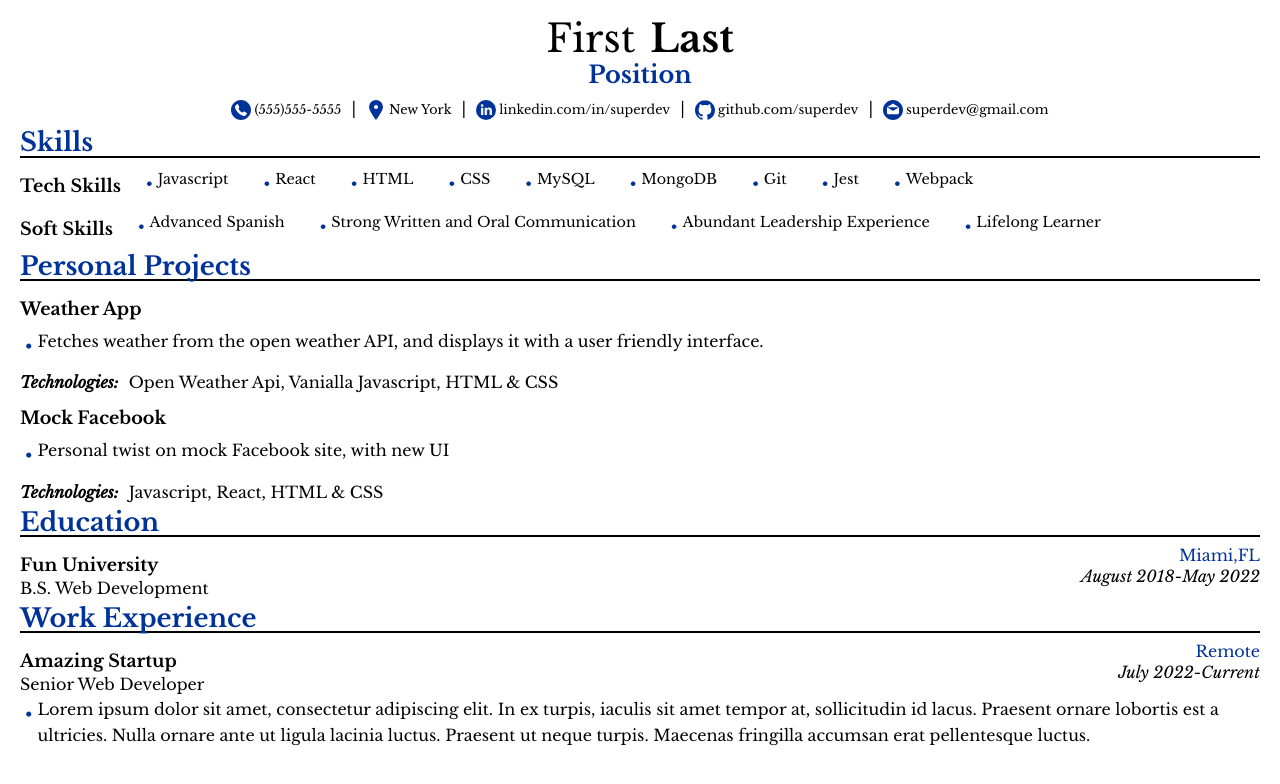
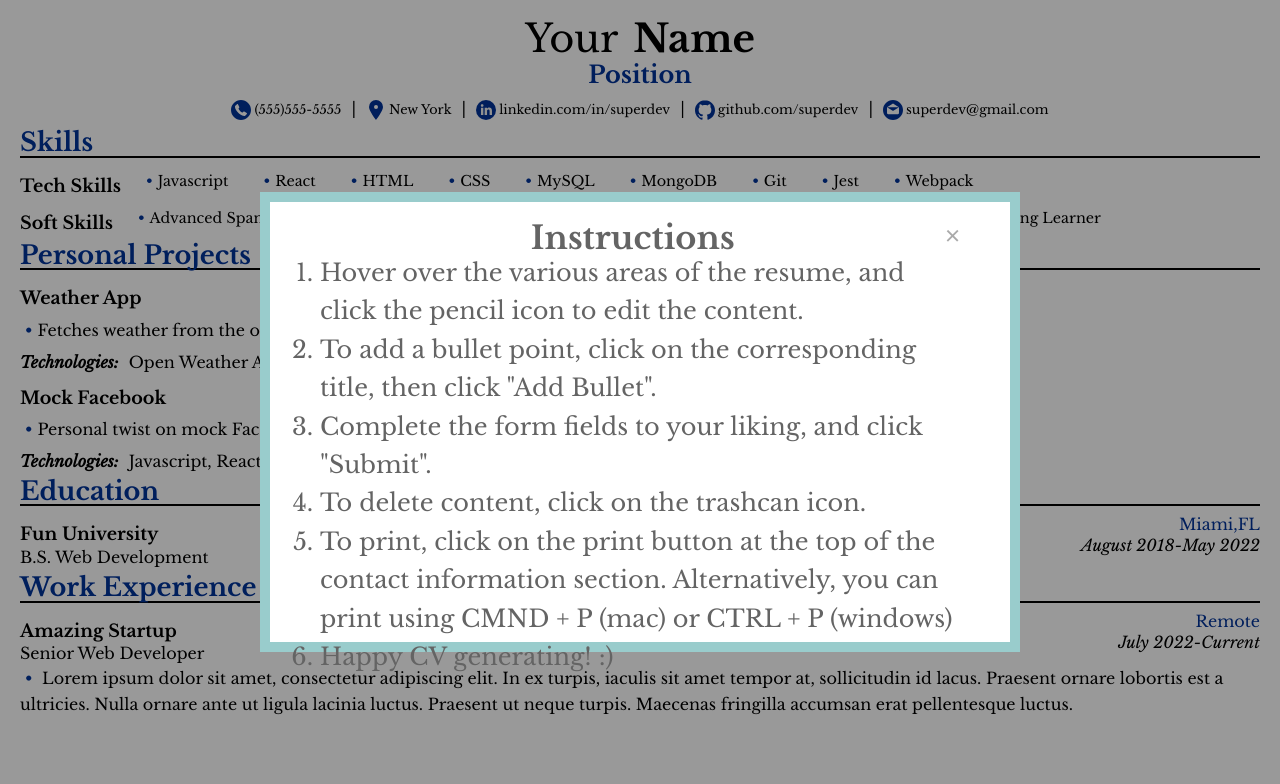
Before and after one commit to sophlanz/cv-generator, a React (Create React App) app: page / in a window 1280 px wide. Shown: the top 784 px of the page. Built offline with nearby package versions, Linux system fonts and the light colour scheme.

Commit message:
added print button, and a modal

```diff
--- a/src/App.js
+++ b/src/App.js
@@ -5,10 +5,12 @@ import Education from "./components/Education";
 import Experience from "./components/Experience";
 import Skills from './components/Skills';
 import Projects from './components/Projects';
+import Modal from './components/Modal';
 function App() {
   return (
     <div className="App">
       <div className="paper">
+      <Modal/>
         <About/>
         <Skills/>
         <Projects/>
--- a/src/components/About.js
+++ b/src/components/About.js
@@ -10,8 +10,8 @@ class About extends React.Component {
         super(props);
         //initialize state with the variables we will be collecting
         this.state = {
-            firstName: "First",
-            lastName:"Last",
+            firstName: "Your",
+            lastName:"Name",
             title: "Position",
             edit:false,
             phone:"(555)555-5555",
@@ -47,6 +47,7 @@ class About extends React.Component {
         return(
             <div>
             <div className="aboutDisplay">
+            <button className="printButton" onClick={()=> window.print()}>Print</button>
                 <div className="title">
                     <div className="firstLastName">
                         <h2 className = "firstName" id="name" value={firstName} > {firstName} </h2>
--- a/src/components/Experience.js
+++ b/src/components/Experience.js
@@ -283,8 +283,8 @@ class Experience extends React.Component {
 
              {/*if edit bullet, display form */}
            {editBullet ?
-           <form>
-           <label htmlFor="experienceBullet">Update Bullet
+           <form className="editBulletContainer">
+           <label htmlFor="experienceBullet">Edit Bullet Point
             <textarea rows="8"cols="100" type= "text" className="editBullet" name="experienceBullet" onChange = {this.handleChangeBullet}/>
             <button className="submitButton" onClick = {this.submitEditBullet}>Submit Changes</button>
             </label>
--- /dev/null
+++ b/src/components/Modal.js
@@ -0,0 +1,49 @@
+import React from 'react';
+
+class Modal extends React.Component {
+    constructor(props) {
+        super(props);
+        /*set show to true */
+        this.state=({
+            show:true
+        });
+    };
+    close = () => {
+        /*set show to false */
+        this.setState({
+            show:false
+        });
+    }
+  render () {
+      const {show} = this.state
+      return(
+        <div>
+          {show ?
+            <div className="modal">
+            <div className="modalContent">
+                <span class="close" onClick={this.close}>&times;</span>
+                <h1>Instructions</h1>
+                <ol>
+                    <li>Hover over the various areas of the resume, and click the pencil
+                    icon to edit the content.</li>
+                    <li>To add a bullet point, click on the corresponding title, then
+                    click "Add Bullet".</li>
+                    <li>Complete the form fields to your liking, and click "Submit". </li>
+                    <li>To delete content, click on the trashcan icon.</li>
+                    <li>To print, click on the print button at the top of the
+                    contact information section. Alternatively, you can print
+                    using CMND + P (mac) or CTRL + P (windows)</li>
+                    <li>Happy CV generating! :)</li>
+                </ol>
+            </div>
+            </div>
+
+
+      :
+      null
+        }
+        </div>
+      )
+  }
+}
+export default Modal;
--- a/src/components/Projects.js
+++ b/src/components/Projects.js
@@ -300,12 +300,14 @@ class Projects extends React.Component {
             }
          {/*if we're editing the bullet point, we want to display the form */}
             {editBullet?
-            <form>
+
+            <form className="editBulletContainer">
             <label htmlFor="editBullet">Edit Bullet Point
                 <textarea rows="4"cols="50" name="editBullet" className= "editBullet"onChange = {this.handleChangeBullet}/>
                 <button className="submitButton" onClick = {this.submitEditBullet}>Submit Changes</button>
             </label>
             </form>
+
             :
             null
             }
--- a/src/saas/base/reset.scss
+++ b/src/saas/base/reset.scss
@@ -32,7 +32,7 @@ body {
 	line-height: 1;
 
 }
-ol, ul {
+ ul {
 	list-style: none;
 }
 blockquote, q {
--- a/src/saas/components/buttons.scss
+++ b/src/saas/components/buttons.scss
@@ -74,3 +74,30 @@ button.delete:hover{
 .projectDeleteIcon:hover {
   color:$lightBlue;
 }
+
+/*print button, don't show display*/
+.printButton {
+  display:none;
+  background:transparent;
+  background-color:white;
+  border:2px solid $lightBlue;
+  color:rgb(100, 100, 100);
+  height:40px;
+  width:120px;
+  border-radius:.5rem;
+  letter-spacing: 3px;
+  margin-top:10px;
+  font-size:1rem;
+  font-weight:700;
+}
+.printButton:hover {
+  border:2px solid $gray;
+    color:$lightBlue;
+    background-color:white;
+}
+
+@media print {
+  button {
+    display:none !important;
+  }
+}
--- a/src/saas/components/forms.scss
+++ b/src/saas/components/forms.scss
@@ -52,4 +52,9 @@ label{
     height:200px;
     width:500px;
     font-size:1rem;
+
 }
+form.editBulletContainer{
+    text-align:center;
+
+}
--- a/src/saas/components/lists.scss
+++ b/src/saas/components/lists.scss
@@ -11,7 +11,7 @@ ul{
     padding:5px;
   }
   li {
-    display:flex;
+
     text-align:left;
     line-height:1.6
   }
--- a/src/saas/layout/mainContainer.scss
+++ b/src/saas/layout/mainContainer.scss
@@ -3,6 +3,7 @@
 @page {
   size: a4;
   margin:4(.5cm);
+
 
    /* change the margins as you want them to be. */
 }
--- a/src/saas/sections/all.scss
+++ b/src/saas/sections/all.scss
@@ -3,3 +3,4 @@
 @import"projects.scss";
 @import"education.scss";
 @import"experience.scss";
+@import "modal.scss";
--- /dev/null
+++ b/src/saas/sections/modal.scss
@@ -0,0 +1,47 @@
+.modal {
+    display: block;
+    position: fixed;
+    left: 0;
+    top: 0;
+    width: 100%;
+    height: 100%;
+    background-color: rgba(0,0,0,0.4); /* Black w/ opacity */
+  }
+
+/* Modal Content/Box */
+.modalContent {
+    background-color: white;
+    margin:15% auto;
+    padding-left: 50px;
+    padding-right: 50px;
+    padding-top:20px;
+    padding-bottom:20px;
+    border: 10px solid $lightBlue;
+    width: 50%;
+    height:50%;
+    color:rgb(100, 100, 100);
+  }
+
+  /* The Close Button */
+  .close {
+    color: #aaa;
+    float: right;
+    font-size: 28px;
+    font-weight: bold;
+  }
+
+  .close:hover,
+  .close:focus {
+    color: black;
+    text-decoration: none;
+    cursor: pointer;
+  }
+
+  .modalContent h1{
+      font-size:2rem;
+      font-weight:600;
+  }
+  .modalContent li {
+      font-size:1.5rem;
+      display:list-item;
+  }
```
